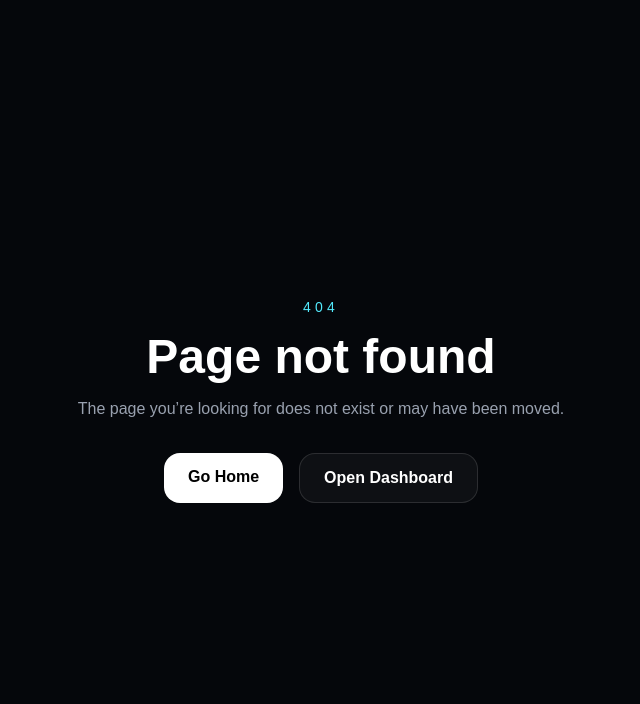
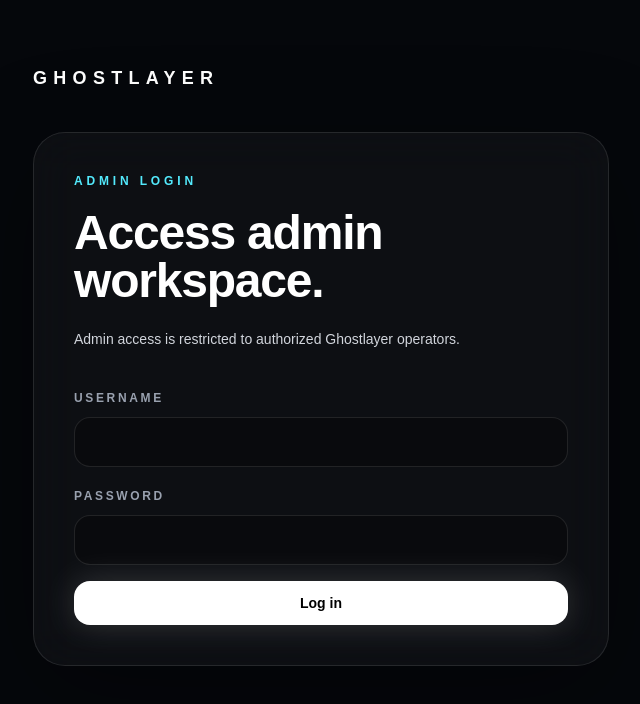
Before and after one commit to DexTheAIBusinessman/ghostlayer, a Next.js app: page /admin/login in a window 1280 px wide. Before the commit this address had no page. Shown: the top 704 px of the page, without its empty margins (319-959 px from the left). Built offline with nearby package versions, Linux system fonts and the light colour scheme.

Commit message:
protect admin routes

```diff
--- /dev/null
+++ b/app/admin/login/page.tsx
@@ -0,0 +1,146 @@
+import Link from "next/link";
+import { cookies } from "next/headers";
+import { redirect } from "next/navigation";
+
+export const metadata = {
+  title: "Admin Login | Ghostlayer",
+  description: "Log in to the Ghostlayer admin workspace.",
+};
+
+const ADMIN_COOKIE = "ghostlayer_admin_session";
+
+async function loginAdmin(formData: FormData) {
+  "use server";
+
+  const username = String(formData.get("username") || "").trim();
+  const password = String(formData.get("password") || "");
+  const nextRaw = String(formData.get("next") || "/admin/analytics").trim();
+
+  const nextPath =
+    nextRaw.startsWith("/admin") && !nextRaw.startsWith("//")
+      ? nextRaw
+      : "/admin/analytics";
+
+  const adminUser = process.env.ADMIN_USERNAME?.trim();
+  const adminPassword = process.env.ADMIN_PASSWORD?.trim();
+  const adminSessionSecret = process.env.ADMIN_SESSION_SECRET?.trim();
+
+  if (!adminUser || !adminPassword || !adminSessionSecret) {
+    redirect(
+      `/admin/login?error=config&next=${encodeURIComponent(nextPath)}`
+    );
+  }
+
+  if (username !== adminUser || password !== adminPassword) {
+    redirect(
+      `/admin/login?error=invalid&next=${encodeURIComponent(nextPath)}`
+    );
+  }
+
+  const cookieStore = await cookies();
+
+  cookieStore.set(ADMIN_COOKIE, adminSessionSecret, {
+    httpOnly: true,
+    sameSite: "lax",
+    secure: process.env.NODE_ENV === "production",
+    path: "/",
+    maxAge: 60 * 60 * 8,
+  });
+
+  redirect(nextPath);
+}
+
+export default async function AdminLoginPage({
+  searchParams,
+}: {
+  searchParams?: Promise<{ error?: string; next?: string }>;
+}) {
+  const resolvedSearchParams = searchParams ? await searchParams : {};
+  const nextPath =
+    resolvedSearchParams.next &&
+    resolvedSearchParams.next.startsWith("/admin") &&
+    !resolvedSearchParams.next.startsWith("//")
+      ? resolvedSearchParams.next
+      : "/admin/analytics";
+
+  const errorMessage =
+    resolvedSearchParams.error === "missing"
+      ? "Enter your admin username and password."
+      : resolvedSearchParams.error === "invalid"
+      ? "Admin login failed. Check your username and password."
+      : resolvedSearchParams.error === "config"
+      ? "Admin login is not configured yet."
+      : resolvedSearchParams.error === "admin-login-required"
+      ? "Admin login required."
+      : "";
+
+  return (
+    <main className="min-h-screen bg-[#05070b] px-6 py-16 text-white">
+      <section className="mx-auto flex min-h-[70vh] max-w-xl flex-col justify-center">
+        <Link
+          href="/"
+          className="mb-10 inline-block text-lg font-bold tracking-[0.35em] text-white"
+        >
+          GHOSTLAYER
+        </Link>
+
+        <div className="rounded-[2rem] border border-white/10 bg-white/[0.035] p-6 shadow-[0_24px_100px_rgba(0,0,0,0.35)] backdrop-blur-xl sm:p-10">
+          <p className="text-xs font-bold uppercase tracking-[0.32em] text-cyan-300">
+            Admin Login
+          </p>
+
+          <h1 className="mt-5 text-4xl font-bold tracking-tight text-white sm:text-5xl">
+            Access admin workspace.
+          </h1>
+
+          <p className="mt-5 text-sm leading-7 text-gray-300">
+            Admin access is restricted to authorized Ghostlayer operators.
+          </p>
+
+          {errorMessage ? (
+            <div className="mt-6 rounded-2xl border border-red-300/25 bg-red-500/10 px-4 py-3 text-sm font-semibold text-red-100">
+              {errorMessage}
+            </div>
+          ) : null}
+
+          <form action={loginAdmin} className="mt-8 space-y-4">
+            <input type="hidden" name="next" value={nextPath} />
+
+            <label className="block">
+              <span className="text-xs font-bold uppercase tracking-[0.22em] text-gray-400">
+                Username
+              </span>
+              <input
+                name="username"
+                type="text"
+                required
+                autoComplete="username"
+                className="mt-2 w-full rounded-2xl border border-white/10 bg-black/30 px-4 py-3 text-white outline-none transition focus:border-cyan-300/70"
+              />
+            </label>
+
+            <label className="block">
+              <span className="text-xs font-bold uppercase tracking-[0.22em] text-gray-400">
+                Password
+              </span>
+              <input
+                name="password"
+                type="password"
+                required
+                autoComplete="current-password"
+                className="mt-2 w-full rounded-2xl border border-white/10 bg-black/30 px-4 py-3 text-white outline-none transition focus:border-cyan-300/70"
+              />
+            </label>
+
+            <button
+              type="submit"
+              className="w-full rounded-2xl bg-white px-5 py-3 text-sm font-bold text-black shadow-[0_0_35px_rgba(255,255,255,0.16)] transition hover:scale-[1.01]"
+            >
+              Log in
+            </button>
+          </form>
+        </div>
+      </section>
+    </main>
+  );
+}
--- a/proxy.ts
+++ b/proxy.ts
@@ -1,58 +1,49 @@
-import { NextResponse } from "next/server";
-import type { NextRequest } from "next/server";
+import { NextResponse, type NextRequest } from "next/server";
 
-function unauthorized() {
-  return new NextResponse("Authentication required", {
-    status: 401,
-    headers: {
-      "WWW-Authenticate": 'Basic realm="Ghostlayer Admin"',
-    },
-  });
+const ADMIN_COOKIE = "ghostlayer_admin_session";
+
+const PROTECTED_ADMIN_API_PATHS = new Set([
+  "/api/send-report",
+  "/api/duplicate-report",
+  "/api/archive-report",
+  "/api/regenerate-report-access-code",
+  "/api/admin-download-client-upload",
+  "/api/admin-reply-client-message",
+  "/api/admin-update-message-status",
+  "/api/admin-create-monitoring-drafts",
+  "/api/admin-send-monitoring-update",
+]);
+
+function isProtectedAdminPath(pathname: string) {
+  if (pathname === "/admin/login") return false;
+  if (pathname.startsWith("/admin/")) return true;
+  if (pathname === "/admin") return true;
+  if (pathname.startsWith("/api/admin/")) return true;
+  if (pathname.startsWith("/api/admin-")) return true;
+  return PROTECTED_ADMIN_API_PATHS.has(pathname);
 }
 
 export function proxy(request: NextRequest) {
-  const pathname = request.nextUrl.pathname;
+  const { pathname } = request.nextUrl;
 
-  const isAdminPage = pathname === "/admin" || pathname.startsWith("/admin/");
-  const isAdminApi =
-    pathname.startsWith("/api/admin-") ||
-    pathname === "/api/archive-report" ||
-    pathname === "/api/duplicate-report" ||
-    pathname === "/api/regenerate-report-access-code" ||
-    pathname === "/api/send-report";
-
-  if (!isAdminPage && !isAdminApi) {
+  if (!isProtectedAdminPath(pathname)) {
     return NextResponse.next();
   }
 
-  const adminUsername = process.env.ADMIN_USERNAME?.trim();
-  const adminPassword = process.env.ADMIN_PASSWORD?.trim();
+  const expectedSession = process.env.ADMIN_SESSION_SECRET?.trim();
+  const adminSession = request.cookies.get(ADMIN_COOKIE)?.value;
 
-  if (!adminUsername || !adminPassword) {
-    return new NextResponse("Admin authentication is not configured.", {
-      status: 500,
-    });
-  }
+  if (!expectedSession || adminSession !== expectedSession) {
+    if (pathname.startsWith("/api/")) {
+      return NextResponse.json({ error: "Unauthorized." }, { status: 401 });
+    }
 
-  const authorization = request.headers.get("authorization");
+    const loginUrl = request.nextUrl.clone();
+    loginUrl.pathname = "/admin/login";
+    loginUrl.searchParams.set("error", "admin-login-required");
+    loginUrl.searchParams.set("next", pathname);
 
-  if (!authorization || !authorization.startsWith("Basic ")) {
-    return unauthorized();
-  }
-
-  const base64Credentials = authorization.replace("Basic ", "");
-  const credentials = atob(base64Credentials);
-  const separatorIndex = credentials.indexOf(":");
-
-  if (separatorIndex === -1) {
-    return unauthorized();
-  }
-
-  const username = credentials.slice(0, separatorIndex).trim();
-  const password = credentials.slice(separatorIndex + 1).trim();
-
-  if (username !== adminUsername || password !== adminPassword) {
-    return unauthorized();
+    return NextResponse.redirect(loginUrl);
   }
 
   return NextResponse.next();
```
